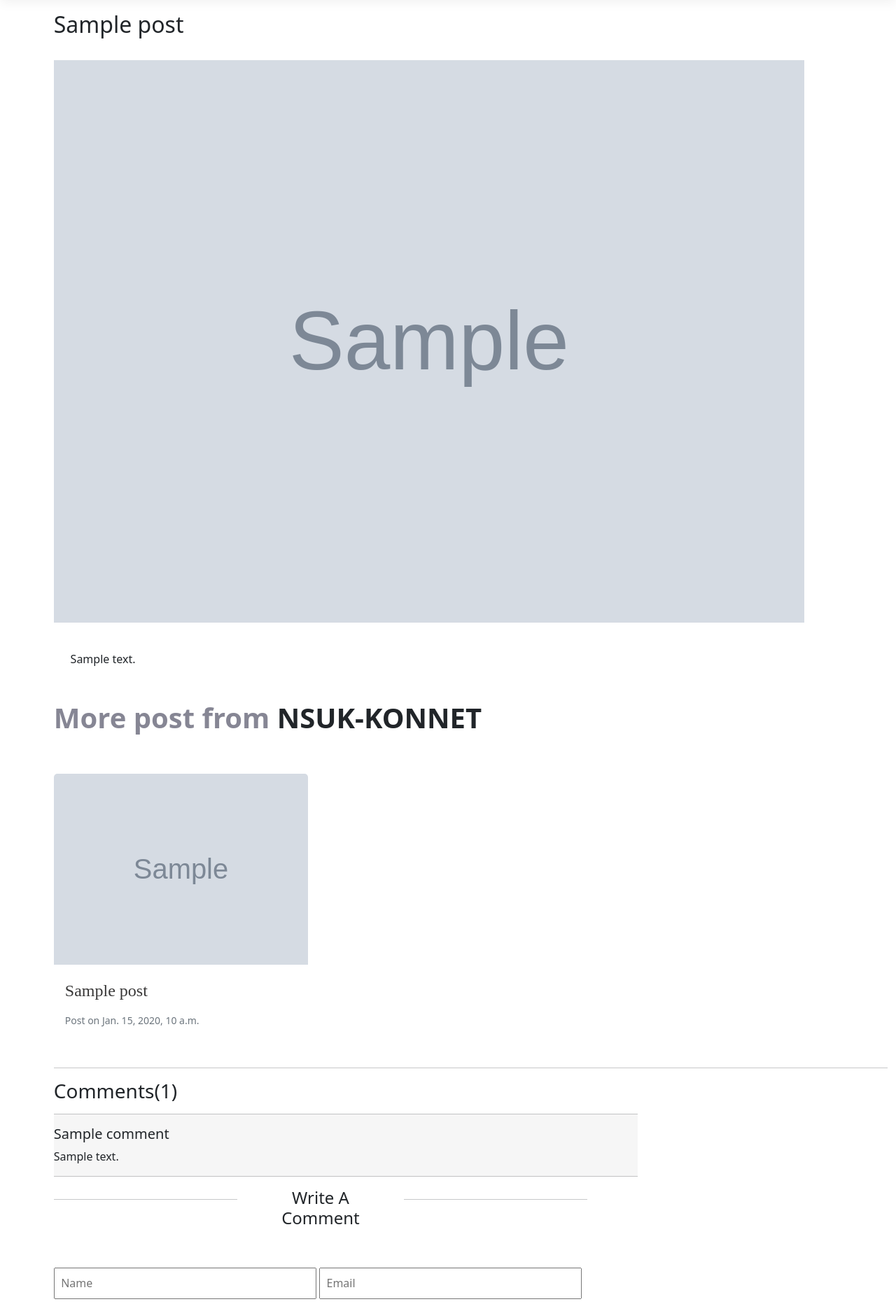
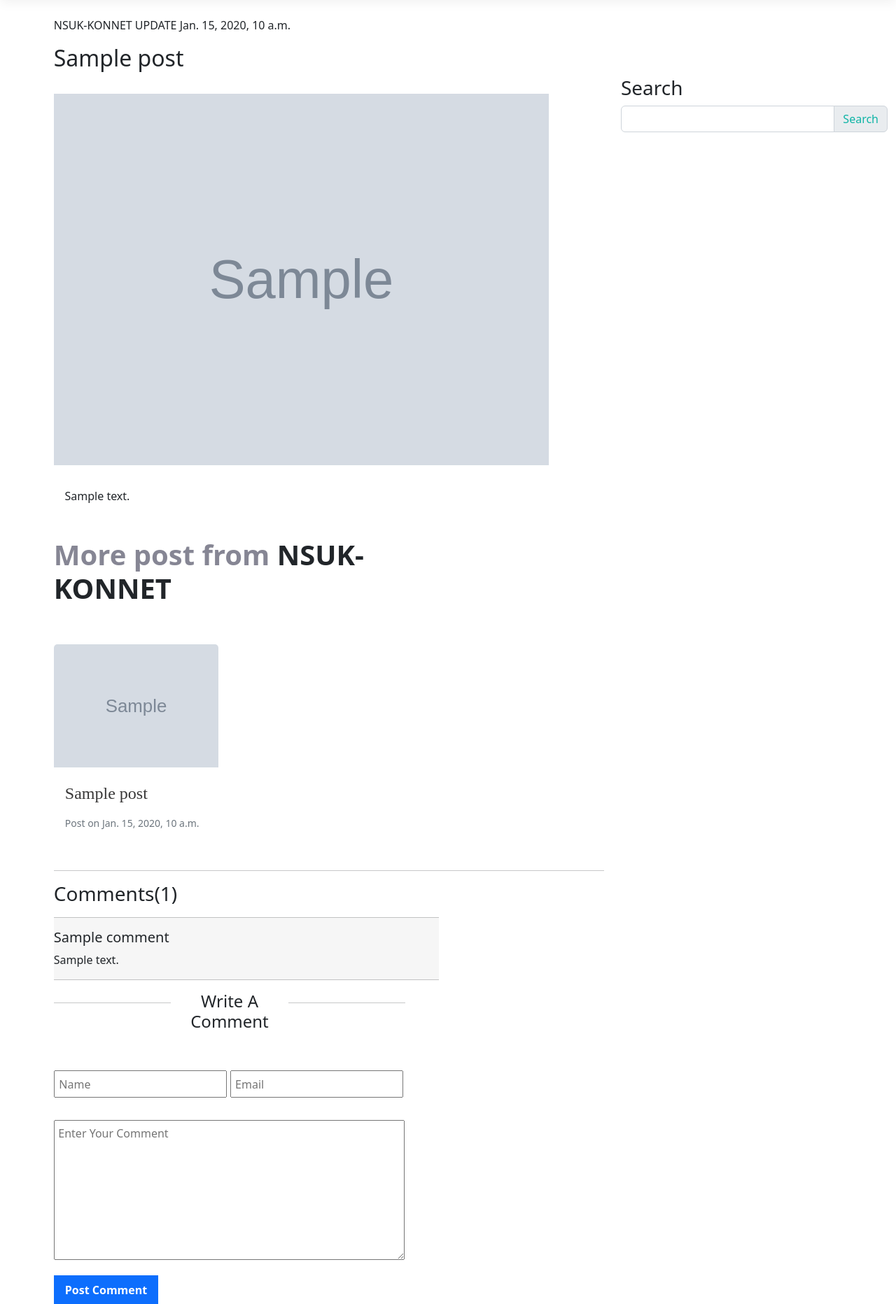
Before and after one commit to DamaMichaelYohanna/nsuk-konnet, a Django app: a page that uses bloggie/blog/template/blog/blog_base.html in a window 1280 px wide. Shown: the part 72-1936 px from the top of the page at 70% size. Run offline with Django 4.2, Linux system fonts and the light colour scheme; tables that the repository leaves empty hold one stand-in row (values such as "Sample post"); grey boxes marked "Sample" are stand-in pictures; some libraries are stand-ins or nearby versions; some web fonts are replaced.

Commit message:
update blog base, post detail and main css

```diff
--- a/bloggie/blog/template/blog/blog_base.html
+++ b/bloggie/blog/template/blog/blog_base.html
@@ -138,7 +138,9 @@
     </section>
 
     <!-- Body Section goes here -->
-    <section style="margin: 0px">{% block content %} {% endblock %}</section>
+    <section style="margin: 0px" class="pt-5">
+      {% block content %} {% endblock %}
+    </section>
 
     <!-- footer section goes here -->
     <section>
@@ -159,8 +161,8 @@
             <div class="row">
               <div class="col-md-6">
                 <h3>Explore</h3>
-                <p><a href="">Blog </a></p>
-                <p><a href="">Be a Seller </a></p>
+                <p><a href="">Blog Post </a></p>
+                <p><a href="">Be A Seller </a></p>
                 <p><a href="">About Us </a></p>
                 <p><a href="">Privacy Policy </a></p>
               </div>
--- a/bloggie/blog/template/blog/post_detail.html
+++ b/bloggie/blog/template/blog/post_detail.html
@@ -1,6 +1,9 @@
 {% extends 'blog_base.html' %}{% load static %}{% block title %} NSUK-KONNET |
 Blog{% endblock %} {% block content %}
 <div class="container-fluid pt-5" style="padding-left: 6%">
+  <div class="row">
+    <!-- main part of blog detail -->
+    <div class="col-md-8">
       <div>
         <p>NSUK-KONNET UPDATE {{post_detail.created_on}}</p>
         <h2>{{post_detail.title}}</h2>
@@ -20,7 +23,8 @@
       <!-- begining of more post -->
       <div class="" style="width: 76%">
         <h1 style="font-weight: bold" class="pt-5 pb-5">
-      <span style="color: rgb(134, 134, 148)">More post from</span> NSUK-KONNET
+          <span style="color: rgb(134, 134, 148)">More post from</span>
+          NSUK-KONNET
         </h1>
         <div class="row">
           {% for post in more_post %}
@@ -50,7 +54,9 @@
                     </h3>
                   </a>
                   <p class="card-text">
-                <small class="text-muted">Post on {{post.created_on}}</small>
+                    <small class="text-muted"
+                      >Post on {{post.created_on}}</small
+                    >
                   </p>
                 </div>
               </div>
@@ -70,7 +76,8 @@
             <hr />
             {% for comment in post_detail.comments.all %}
             <h5>
-          {% if comment.name %} {{comment.name}} {% else %} Anonymous {%endif%}
+              {% if comment.name %} {{comment.name}} {% else %} Anonymous
+              {%endif%}
             </h5>
             <p>{{comment.body}}</p>
             <hr />
@@ -126,4 +133,18 @@
         </div>
       </div>
     </div>
+    <!-- side bar section  -->
+    <div class="col-md-4" style="padding-top: 7%">
+      <h3>Search</h3>
+      <form action="" method="GET">
+        <div class="input-group">
+          <input type="text" name="search" id="search" class="form-control" />
+          <button class="input-group-text" style="color: rgb(14, 180, 166)">
+            Search
+          </button>
+        </div>
+      </form>
+    </div>
+  </div>
+</div>
 {% endblock content %}
--- a/bloggie/main/static/main/main_style.css
+++ b/bloggie/main/static/main/main_style.css
@@ -27,3 +27,8 @@
     font-weight: bold;
     color:  rgb(14, 180, 166);
 }
+
+
+
+/* BLOG POST PAGE CSS */
+/*  ------------------*/
```
Lines whose indentation alone changed are shown as unchanged.
